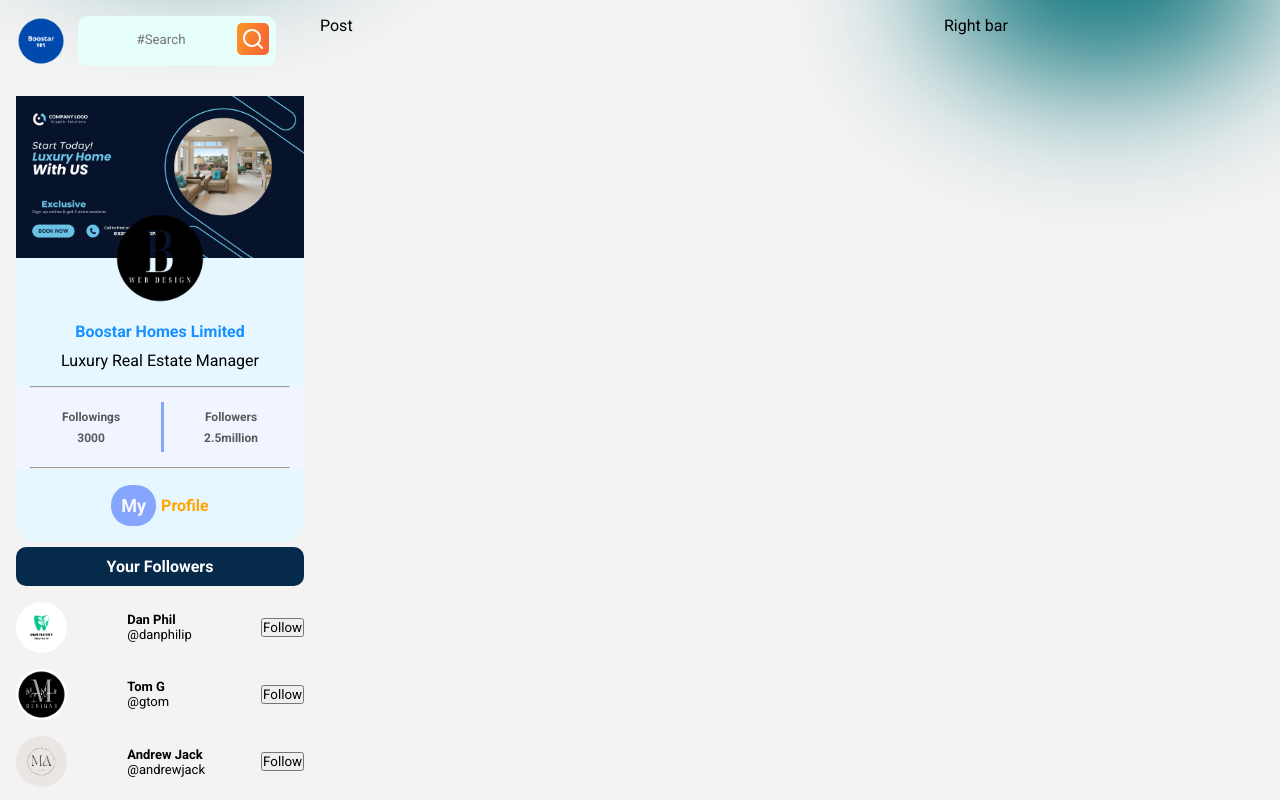
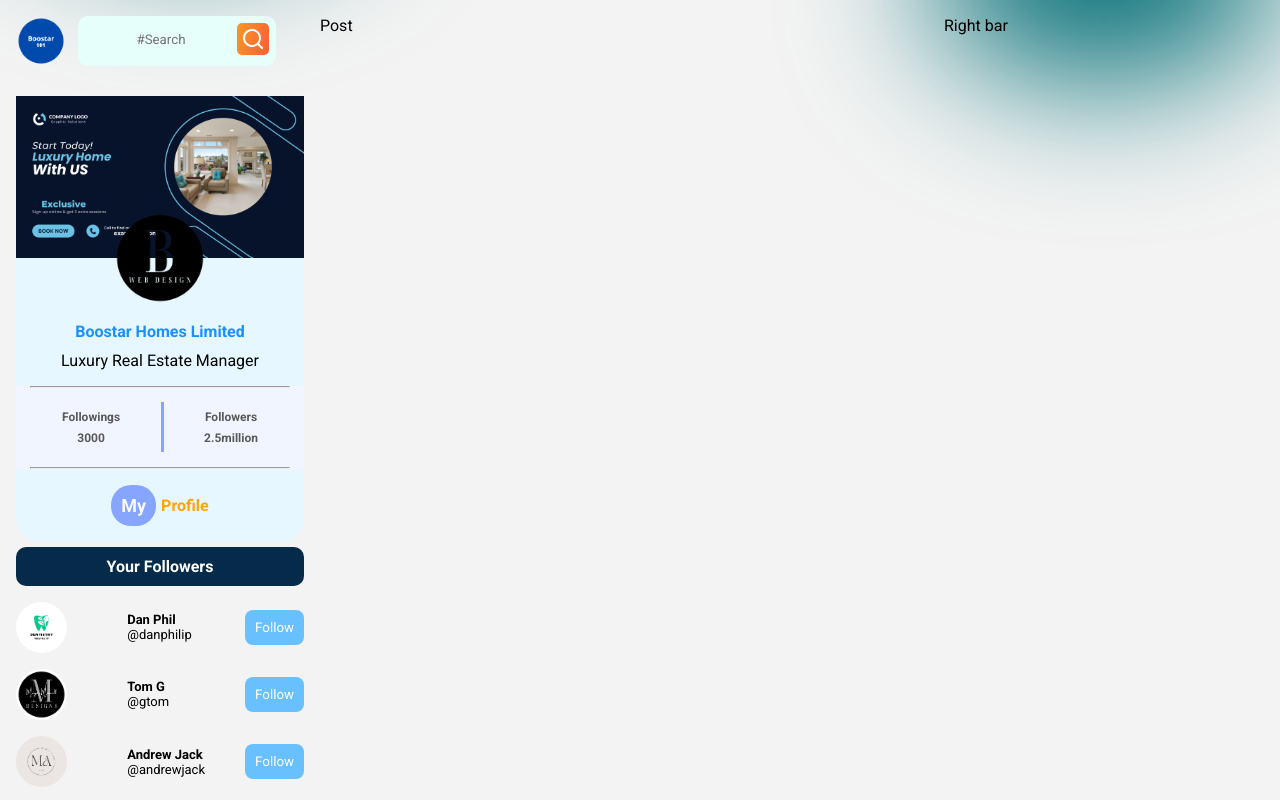
Before and after one commit to Peterzolo/Social-media-application, a React (Create React App) app in the folder client/: page / in a window 1280 px wide. Shown: the top 800 px of the page. Built offline with nearby package versions, Linux system fonts and the light colour scheme.

Commit message:
Styled follow button

```diff
--- a/client/src/App.css
+++ b/client/src/App.css
@@ -16,3 +16,15 @@
     background: #006d75;
     filter: blur(72px);
   }
+
+  .button {
+    display: flex;
+    align-items: center;
+    justify-content: center;
+    color: white;
+    border: none;
+    border-radius: 0.5rem;
+    background: #69c0ff;
+    transition: all 100ms ease-out;
+    padding: 10px;
+  }
--- a/client/src/componments/pages/profile/followers/Followers.jsx
+++ b/client/src/componments/pages/profile/followers/Followers.jsx
@@ -14,7 +14,7 @@ const Followers = () => {
               <span>@{follower.username}</span>
             </div>
           </div>
-          <button>Follow</button>
+          <button type="button" className="button">Follow</button>
         </div>
       ))}
     </div>
```
